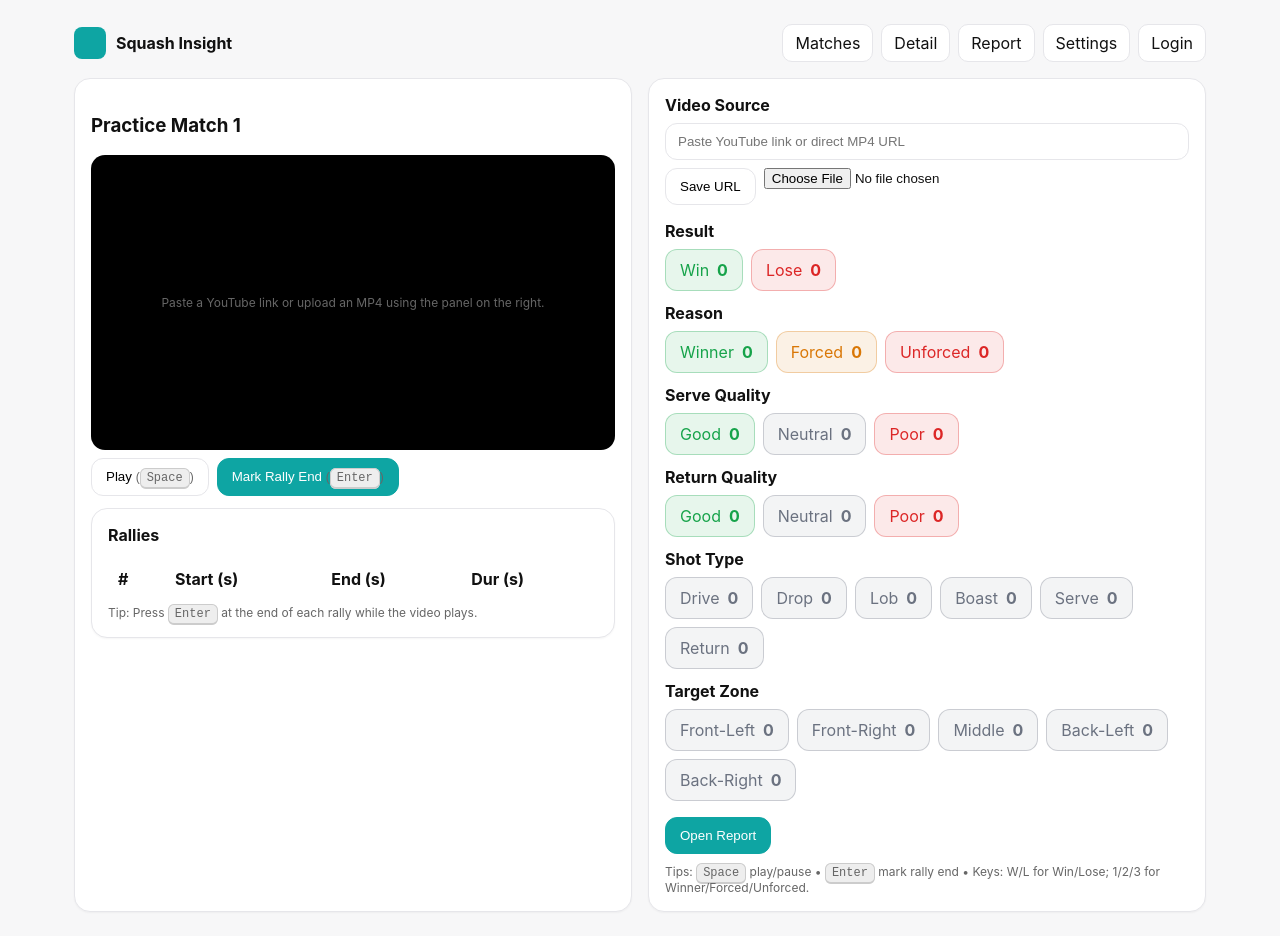
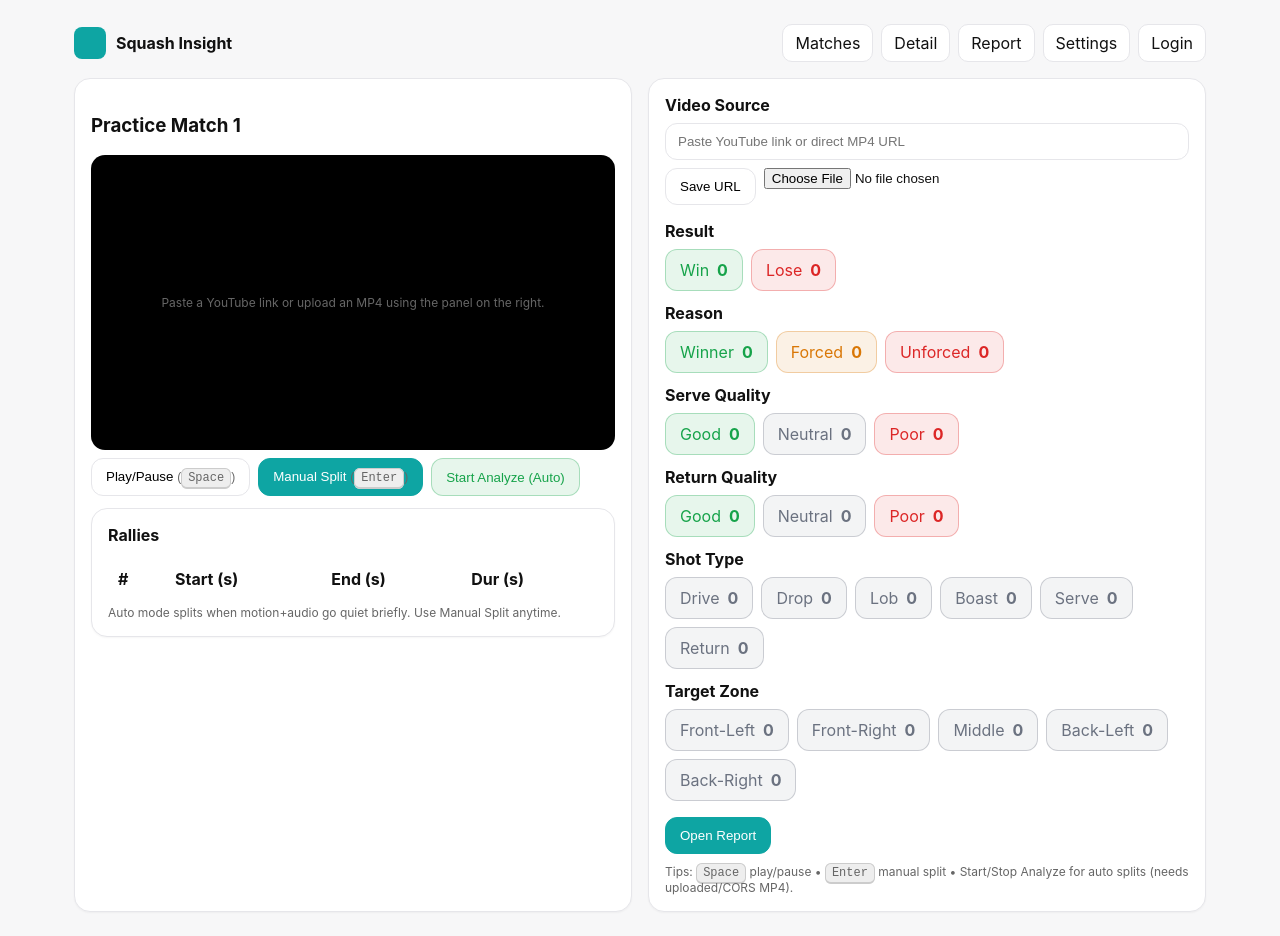
Before and after one commit to cannahere/Squash-Insight, a React (Create React App) app: page /match/1 in a window 1280 px wide. Shown: the top 936 px of the page. Built offline with nearby package versions, Linux system fonts and the light colour scheme.

Commit message:
Add files via upload

```diff
--- a/package.json
+++ b/package.json
@@ -1,6 +1,6 @@
 {
   "name": "squash-insight",
-  "version": "1.2.0",
+  "version": "1.3.0",
   "private": true,
   "dependencies": {
     "react": "^18.2.0",
--- a/src/App.js
+++ b/src/App.js
@@ -52,7 +52,7 @@ export default function App() {
         <Route path="/settings" element={<SettingsPage />} />
       </Routes>
 
-      <div className="footer">MVP Prototype • Live Tally Tagging • Space=Play/Pause, Enter=End Rally</div>
+      <div className="footer">MVP • Start/Stop Analyze (auto-split rallies) • Space=Play/Pause, Enter=Manual Split</div>
     </div>
   );
 }
--- a/src/pages/MatchDetail.js
+++ b/src/pages/MatchDetail.js
@@ -24,6 +24,14 @@ export default function MatchDetail({ match, onUpdate, onReport }) {
   const [localVideoUrl, setLocalVideoUrl] = useState(match?.videoUrl || '');
   const [isPlaying, setIsPlaying] = useState(false);
   const [rallyStartTime, setRallyStartTime] = useState(0);
+  const [analyzeActive, setAnalyzeActive] = useState(false);
+  const [analyzeMsg, setAnalyzeMsg] = useState('');
+  const canvasRef = useRef(null);
+  const intervalRef = useRef(null);
+  const audioCtxRef = useRef(null);
+  const analyserRef = useRef(null);
+  const dataArrayRef = useRef(null);
+  const lastMotionRef = useRef(0);
 
   useEffect(()=>{ // keyboard shortcuts
     const onKey = (e)=>{
@@ -41,9 +49,7 @@ export default function MatchDetail({ match, onUpdate, onReport }) {
   }, [match]);
 
   useEffect(()=>{
-    if (videoRef.current) {
-      setRallyStartTime(videoRef.current.currentTime || 0);
-    }
+    if (videoRef.current) setRallyStartTime(videoRef.current.currentTime || 0);
   }, [match?.id]);
 
   if (!match) return <div className="card">No match selected.</div>;
@@ -55,7 +61,7 @@ export default function MatchDetail({ match, onUpdate, onReport }) {
   function togglePlay(){
     const v = videoRef.current;
     if (!v) return;
-    if (v.paused) { v.play(); setIsPlaying(true); } else { v.pause(); setIsPlaying(false); }
+    if (v.paused) { v.play(); setIsPlaying(True); } else { v.pause(); setIsPlaying(false); }
   }
 
   function saveVideoUrl(){
@@ -92,6 +98,97 @@ export default function MatchDetail({ match, onUpdate, onReport }) {
     onUpdate(m => ({ ...m, tallies: { ...m.tallies, [group]: { ...m.tallies[group], [key]: Math.max(0,(m.tallies[group][key]||0)-1) } } }));
   }
 
+  function startAnalyze(){
+    if (isYouTube) {
+      setAnalyzeMsg('Auto-detect needs an uploaded MP4 or a direct MP4 URL with CORS. YouTube blocks pixel/audio access.');
+      return;
+    }
+    const v = videoRef.current;
+    if (!v) return;
+    setAnalyzeActive(true);
+    setAnalyzeMsg('Analyzing… watching motion and audio to auto-split rallies. Press Stop to end.');
+    // setup canvas for motion
+    const canvas = canvasRef.current || (canvasRef.current = document.createElement('canvas'));
+    canvas.width = v.videoWidth || 640; canvas.height = v.videoHeight || 360;
+    const ctx = canvas.getContext('2d');
+    let lastImageData = null;
+
+    // setup audio
+    try {
+      const AudioCtx = window.AudioContext || window.webkitAudioContext;
+      const audioCtx = new AudioCtx();
+      const source = audioCtx.createMediaElementSource(v);
+      const analyser = audioCtx.createAnalyser();
+      analyser.fftSize = 512;
+      const bufferLength = analyser.frequencyBinCount;
+      const dataArray = new Uint8Array(bufferLength);
+      source.connect(analyser);
+      analyser.connect(audioCtx.destination);
+      audioCtxRef.current = audioCtx;
+      analyserRef.current = analyser;
+      dataArrayRef.current = dataArray;
+    } catch (e) {
+      setAnalyzeMsg('Audio analysis unavailable (browser blocked or CORS). Motion-only mode.');
+    }
+
+    let lastSplit = v.currentTime;
+    lastMotionRef.current = performance.now();
+
+    intervalRef.current = setInterval(()=>{
+      if (v.paused || v.ended) return;
+      try {
+        ctx.drawImage(v, 0, 0, canvas.width, canvas.height);
+        const img = ctx.getImageData(0,0,canvas.width,canvas.height);
+        let motionScore = 0;
+        if (lastImageData) {
+          const a = img.data, b = lastImageData.data;
+          for (let i=0; i<a.length; i+=4*16){ // sample 1/16 pixels
+            const d = Math.abs(a[i]-b[i]) + Math.abs(a[i+1]-b[i+1]) + Math.abs(a[i+2]-b[i+2]);
+            if (d>60) motionScore++;
+          }
+        }
+        lastImageData = img;
+
+        let audioRMS = 0;
+        if (analyserRef.current && dataArrayRef.current) {
+          analyserRef.current.getByteTimeDomainData(dataArrayRef.current);
+          let sum=0;
+          for (let i=0;i<dataArrayRef.current.length;i++){
+            const v=dataArrayRef.current[i]-128; sum += v*v;
+          }
+          audioRMS = Math.sqrt(sum/dataArrayRef.current.length);
+        }
+
+        const active = motionScore>300 || audioRMS>8; // tuned heuristics
+        const nowMs = performance.now();
+
+        if (active){ lastMotionRef.current = nowMs; }
+        const idleMs = nowMs - lastMotionRef.current;
+
+        // if idle for > 800ms and at least 2s since last split -> split rally
+        if (idleMs>800 && (v.currentTime - lastSplit) > 2){
+          const start = lastSplit;
+          const end = v.currentTime;
+          lastSplit = end;
+          const durationSec = Math.max(1, Math.round(end - start));
+          const rally = { id: `r${(match?.rallies?.length || 0) + 1}`, ts:new Date().toISOString(), tStart:start, tEnd:end, durationSec };
+          onUpdate(m => ({ ...m, rallies: [...(m.rallies || []), rally] }));
+          setRallyStartTime(end);
+        }
+      } catch(e){
+        setAnalyzeMsg('Video not readable for analysis (CORS). Use uploaded MP4 or CORS-enabled URL.');
+        stopAnalyze();
+      }
+    }, 160); // ~6 fps
+  }
+
+  function stopAnalyze(){
+    setAnalyzeActive(false);
+    if (intervalRef.current){ clearInterval(intervalRef.current); intervalRef.current=null; }
+    if (audioCtxRef.current){ try{ audioCtxRef.current.close(); }catch(e){} audioCtxRef.current=null; }
+    setAnalyzeMsg('Stopped.');
+  }
+
   return (
     <div className="grid two">
       <div className="card">
@@ -108,9 +205,15 @@ export default function MatchDetail({ match, onUpdate, onReport }) {
           )}
         </div>
         <div className="row" style={{marginTop:8}}>
-          <button className="btn" onClick={togglePlay}><span>{isPlaying? 'Pause' : 'Play'}</span> <span className="small">(<kbd>Space</kbd>)</span></button>
-          <button className="btn primary" onClick={endRally}>Mark Rally End <span className="small">(<kbd>Enter</kbd>)</span></button>
+          <button className="btn" onClick={()=>{const v=videoRef.current; if (!v) return; if (v.paused){v.play(); setIsPlaying(true);} else {v.pause(); setIsPlaying(false);} }}>Play/Pause <span className="small">(<kbd>Space</kbd>)</span></button>
+          <button className="btn primary" onClick={()=>{ const v=videoRef.current; if (v && v.paused) v.play(); endRally(); }}>Manual Split <span className="small">(<kbd>Enter</kbd>)</span></button>
+          {!analyzeActive ? (
+            <button className="btn green" onClick={startAnalyze}>Start Analyze (Auto)</button>
+          ) : (
+            <button className="btn red" onClick={stopAnalyze}>Stop Analyze</button>
+          )}
         </div>
+        {analyzeMsg && <div className="warn" style={{marginTop:8}}>{analyzeMsg}</div>}
 
         <div className="card" style={{marginTop:12}}>
           <div className="section-title">Rallies</div>
@@ -122,7 +225,7 @@ export default function MatchDetail({ match, onUpdate, onReport }) {
               ))}
             </tbody>
           </table>
-          <div className="small">Tip: Press <kbd>Enter</kbd> at the end of each rally while the video plays.</div>
+          <div className="small">Auto mode splits when motion+audio go quiet briefly. Use Manual Split anytime.</div>
         </div>
       </div>
 
@@ -136,42 +239,42 @@ export default function MatchDetail({ match, onUpdate, onReport }) {
 
         <div className="section-title" style={{marginTop:16}}>Result</div>
         <div className="row">
-          <CounterButton color="green" label="Win" group="result" onInc={()=>incr('result','Win')} onDec={()=>decr('result','Win')} count={match.tallies.result.Win} />
-          <CounterButton color="red" label="Lose" group="result" onInc={()=>incr('result','Lose')} onDec={()=>decr('result','Lose')} count={match.tallies.result.Lose} />
+          <CounterButton color="green" label="Win" onInc={()=>incr('result','Win')} onDec={()=>decr('result','Win')} count={match.tallies.result.Win} />
+          <CounterButton color="red" label="Lose" onInc={()=>incr('result','Lose')} onDec={()=>decr('result','Lose')} count={match.tallies.result.Lose} />
         </div>
 
         <div className="section-title" style={{marginTop:12}}>Reason</div>
         <div className="row">
-          <CounterButton color="green" label="Winner" group="reason" onInc={()=>incr('reason','Winner')} onDec={()=>decr('reason','Winner')} count={match.tallies.reason.Winner} />
-          <CounterButton color="amber" label="Forced" group="reason" onInc={()=>incr('reason','Forced')} onDec={()=>decr('reason','Forced')} count={match.tallies.reason.Forced} />
-          <CounterButton color="red" label="Unforced" group="reason" onInc={()=>incr('reason','Unforced')} onDec={()=>decr('reason','Unforced')} count={match.tallies.reason.Unforced} />
+          <CounterButton color="green" label="Winner" onInc={()=>incr('reason','Winner')} onDec={()=>decr('reason','Winner')} count={match.tallies.reason.Winner} />
+          <CounterButton color="amber" label="Forced" onInc={()=>incr('reason','Forced')} onDec={()=>decr('reason','Forced')} count={match.tallies.reason.Forced} />
+          <CounterButton color="red" label="Unforced" onInc={()=>incr('reason','Unforced')} onDec={()=>decr('reason','Unforced')} count={match.tallies.reason.Unforced} />
         </div>
 
         <div className="section-title" style={{marginTop:12}}>Serve Quality</div>
         <div className="row">
-          <CounterButton color="green" label="Good" group="serve" onInc={()=>incr('serve','Good')} onDec={()=>decr('serve','Good')} count={match.tallies.serve.Good} />
-          <CounterButton color="gray" label="Neutral" group="serve" onInc={()=>incr('serve','Neutral')} onDec={()=>decr('serve','Neutral')} count={match.tallies.serve.Neutral} />
-          <CounterButton color="red" label="Poor" group="serve" onInc={()=>incr('serve','Poor')} onDec={()=>decr('serve','Poor')} count={match.tallies.serve.Poor} />
+          <CounterButton color="green" label="Good" onInc={()=>incr('serve','Good')} onDec={()=>decr('serve','Good')} count={match.tallies.serve.Good} />
+          <CounterButton color="gray" label="Neutral" onInc={()=>incr('serve','Neutral')} onDec={()=>decr('serve','Neutral')} count={match.tallies.serve.Neutral} />
+          <CounterButton color="red" label="Poor" onInc={()=>incr('serve','Poor')} onDec={()=>decr('serve','Poor')} count={match.tallies.serve.Poor} />
         </div>
 
         <div className="section-title" style={{marginTop:12}}>Return Quality</div>
         <div className="row">
-          <CounterButton color="green" label="Good" group="ret" onInc={()=>incr('ret','Good')} onDec={()=>decr('ret','Good')} count={match.tallies.ret.Good} />
-          <CounterButton color="gray" label="Neutral" group="ret" onInc={()=>incr('ret','Neutral')} onDec={()=>decr('ret','Neutral')} count={match.tallies.ret.Neutral} />
-          <CounterButton color="red" label="Poor" group="ret" onInc={()=>incr('ret','Poor')} onDec={()=>decr('ret','Poor')} count={match.tallies.ret.Poor} />
+          <CounterButton color="green" label="Good" onInc={()=>incr('ret','Good')} onDec={()=>decr('ret','Good')} count={match.tallies.ret.Good} />
+          <CounterButton color="gray" label="Neutral" onInc={()=>incr('ret','Neutral')} onDec={()=>decr('ret','Neutral')} count={match.tallies.ret.Neutral} />
+          <CounterButton color="red" label="Poor" onInc={()=>incr('ret','Poor')} onDec={()=>decr('ret','Poor')} count={match.tallies.ret.Poor} />
         </div>
 
         <div className="section-title" style={{marginTop:12}}>Shot Type</div>
         <div className="row">
           {['Drive','Drop','Lob','Boast','Serve','Return'].map(s=>(
-            <CounterButton key={s} color="gray" label={s} group="shots" onInc={()=>incr('shots',s)} onDec={()=>decr('shots',s)} count={match.tallies.shots[s]} />
+            <CounterButton key={s} color="gray" label={s} onInc={()=>incr('shots',s)} onDec={()=>decr('shots',s)} count={match.tallies.shots[s]} />
           ))}
         </div>
 
         <div className="section-title" style={{marginTop:12}}>Target Zone</div>
         <div className="row">
           {['Front-Left','Front-Right','Middle','Back-Left','Back-Right'].map(z=>(
-            <CounterButton key={z} color="gray" label={z} group="zones" onInc={()=>incr('zones',z)} onDec={()=>decr('zones',z)} count={match.tallies.zones[z]} />
+            <CounterButton key={z} color="gray" label={z} onInc={()=>incr('zones',z)} onDec={()=>decr('zones',z)} count={match.tallies.zones[z]} />
           ))}
         </div>
 
@@ -180,7 +283,7 @@ export default function MatchDetail({ match, onUpdate, onReport }) {
         </div>
 
         <div className="small" style={{marginTop:10}}>
-          Tips: <kbd>Space</kbd> play/pause • <kbd>Enter</kbd> mark rally end • Keys: W/L for Win/Lose; 1/2/3 for Winner/Forced/Unforced.
+          Tips: <kbd>Space</kbd> play/pause • <kbd>Enter</kbd> manual split • Start/Stop Analyze for auto splits (needs uploaded/CORS MP4).
         </div>
       </div>
     </div>
--- a/src/styles.css
+++ b/src/styles.css
@@ -22,3 +22,4 @@ a{color:var(--accent);text-decoration:none}.container{max-width:1180px;margin:0
 .counterbtn{display:inline-flex;align-items:center;gap:8px}
 .counterbtn .count{font-weight:700}
 kbd{background:#eee;border:1px solid #ccc;border-bottom-width:2px;border-radius:6px;padding:2px 6px;font-size:12px}
+.warn{background:#fff7ed;border:1px solid #fed7aa;color:#92400e;padding:8px;border-radius:10px}
```
Also changed, not shown: src/pages/ReportPage.js (+5 -7 lines).
